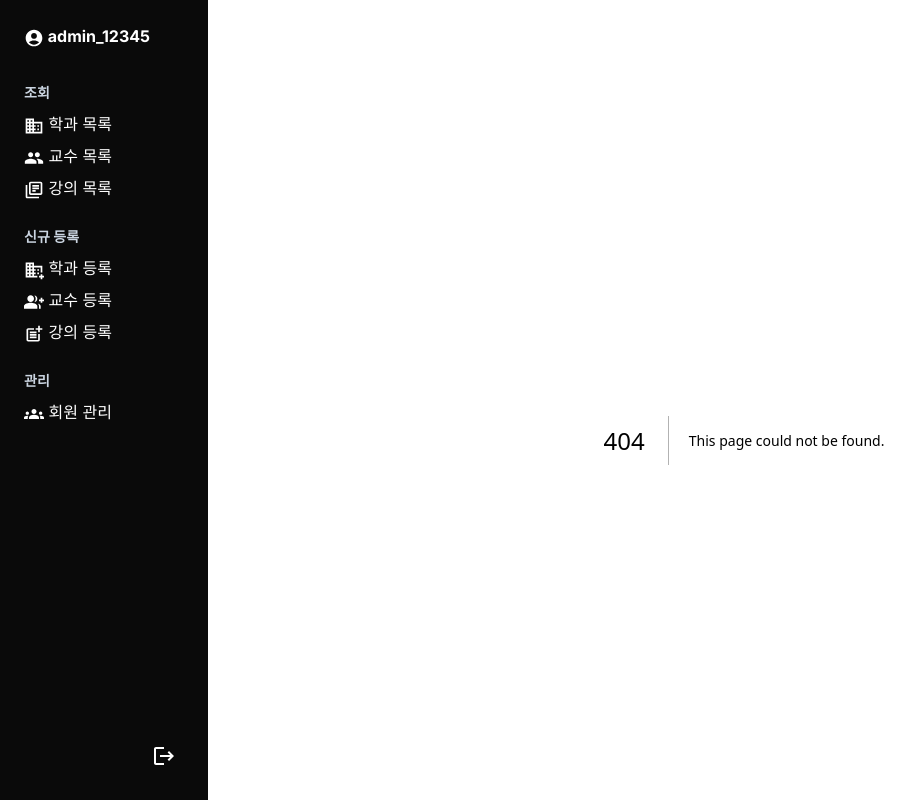
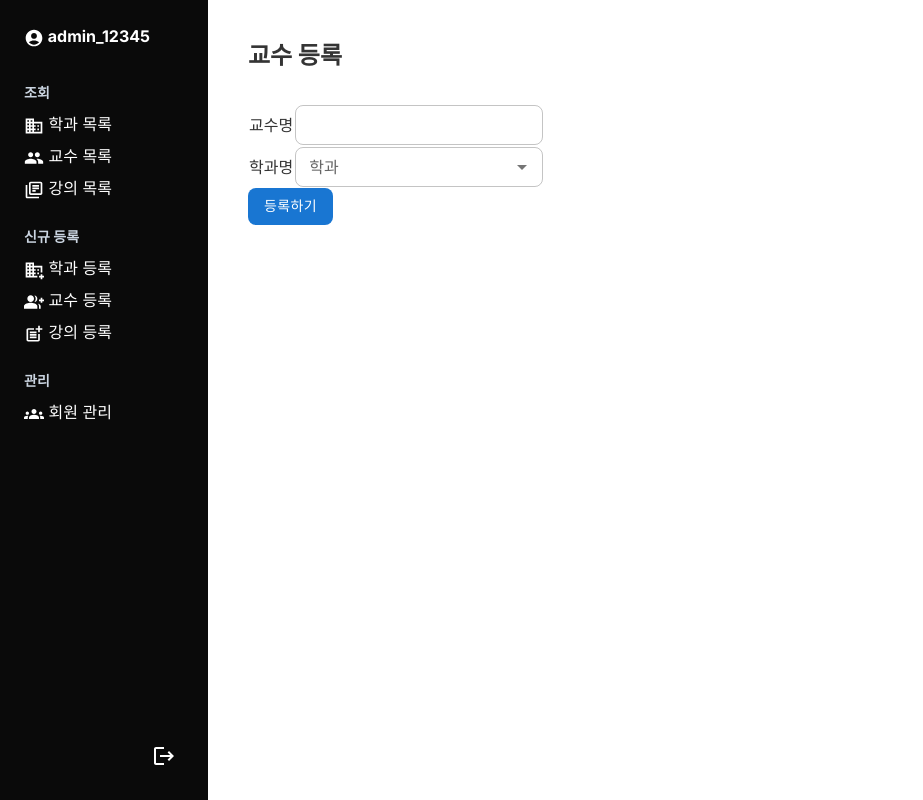
Before and after one commit to knou-course-review/admin-panel, a Next.js app: page /professors/new in a window 1280 px wide. Before the commit this address had no page. Shown: the whole page, without its empty margins (0-923 px from the left). Built offline with nearby package versions, Linux system fonts and the light colour scheme; no server answers.

Commit message:
feat: 교수 생성 페이지 구현

```diff
--- /dev/null
+++ b/src/app/professors/new/page.tsx
@@ -0,0 +1,10 @@
+import NewProfessorForm from "@/components/professors/NewProfessorForm";
+
+export default function NewProfessor() {
+  return (
+    <div>
+      <h1 className="text-2xl font-bold mb-8">교수 등록</h1>
+      <NewProfessorForm />
+    </div>
+  );
+}
```
